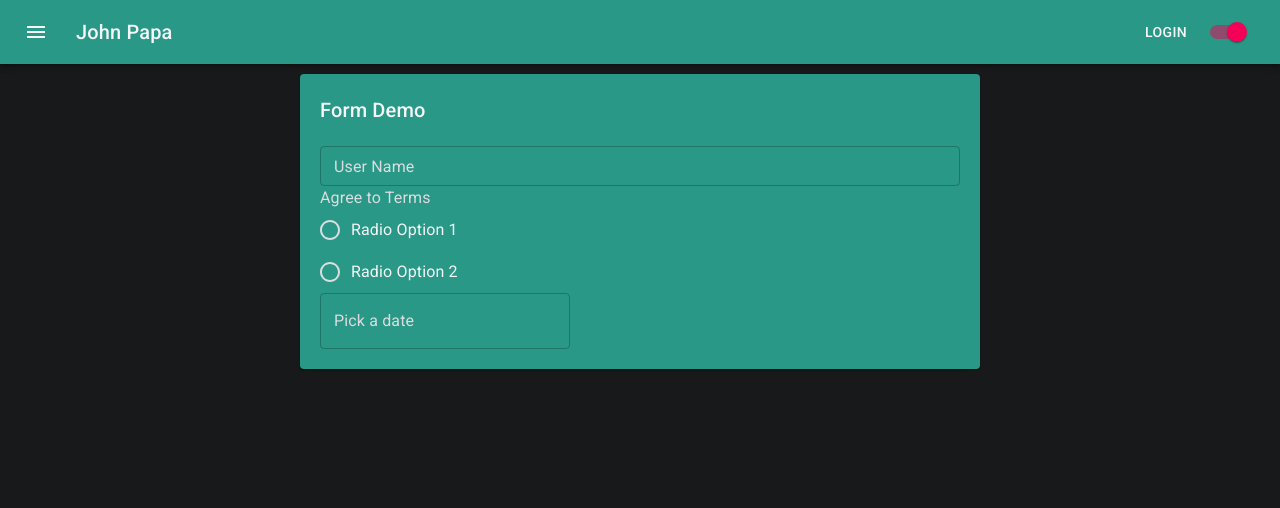
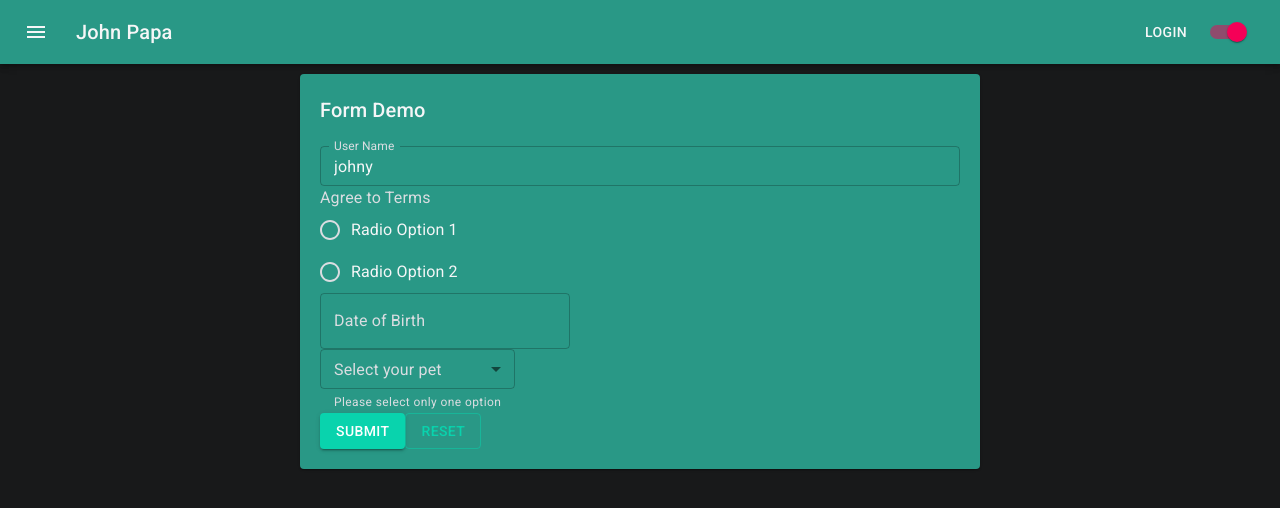
Before and after one commit to RonAlmog/nextjs-blog-mui, a Next.js app: page /demos/form in a window 1280 px wide. Shown: the top 508 px of the page. Built offline with nearby package versions, Linux system fonts and the light colour scheme.

Commit message:
add dropdown. send options as params

```diff
--- a/components/form/FormInputDate.tsx
+++ b/components/form/FormInputDate.tsx
@@ -1,7 +1,7 @@
 import React from "react";
 import DateFnsUtils from "@date-io/date-fns";
-import { LocalizationProvider } from "@mui/lab";
-import AdapterDateFns from "@mui/lab/AdapterDateFns";
+import { LocalizationProvider } from "@mui/x-date-pickers";
+import { AdapterDateFns } from "@mui/x-date-pickers/AdapterDateFns";
 import { Stack, TextField } from "@mui/material";
 import { DatePicker } from "@mui/x-date-pickers/DatePicker";
 import { useState } from "react";
@@ -14,7 +14,7 @@ export const FormInputDate = ({ name, control, label }: FormInputProps) => {
   const [selectedDate, setSelectedDate] = useState<Date | null>(null);
   console.log({ selectedDate });
   return (
-    <LocalizationProvider dataAdapter={AdapterDateFns}>
+    <LocalizationProvider dateAdapter={AdapterDateFns}>
       <Controller
         name={name}
         control={control}
--- /dev/null
+++ b/components/form/FormInputDropdown.tsx
@@ -0,0 +1,48 @@
+import React from "react";
+import {
+  FormControl,
+  FormHelperText,
+  InputLabel,
+  MenuItem,
+  Select,
+} from "@mui/material";
+import { useFormContext, Controller } from "react-hook-form";
+import { FormInputProps } from "./FormInputProps";
+
+export const FormInputDropdown: React.FC<FormInputProps> = ({
+  name,
+  control,
+  label,
+  selectOptions,
+}) => {
+  const generateSingleOptions = () => {
+    if (selectOptions) {
+      return selectOptions.map((option: any) => {
+        return (
+          <MenuItem key={option.value} value={option.value}>
+            {option.text}
+          </MenuItem>
+        );
+      });
+    }
+    return [];
+  };
+
+  return (
+    <FormControl size={"small"}>
+      <InputLabel>{label}</InputLabel>
+      <Controller
+        render={({ field: { onChange, value } }) => (
+          <Select onChange={onChange} value={value}>
+            {generateSingleOptions()}
+          </Select>
+        )}
+        control={control}
+        name={name}
+      />
+      <FormHelperText id="myhelpertext">
+        Please select only one option
+      </FormHelperText>
+    </FormControl>
+  );
+};
--- a/components/form/FormInputMultiCheckbox.tsx
+++ b/components/form/FormInputMultiCheckbox.tsx
@@ -3,6 +3,7 @@ import {
   Checkbox,
   FormControl,
   FormControlLabel,
+  FormHelperText,
   FormLabel,
 } from "@mui/material";
 import { Controller } from "react-hook-form";
@@ -69,6 +70,9 @@ export const FormInputMultiCheckbox: React.FC<FormInputProps> = ({
           );
         })}
       </div>
+      <FormHelperText id="myhelpertext">
+        Please select only one option
+      </FormHelperText>
     </FormControl>
   );
 };
--- a/components/form/FormInputProps.ts
+++ b/components/form/FormInputProps.ts
@@ -3,4 +3,5 @@ export interface FormInputProps {
   control: any;
   label: string;
   setValue?: any;
+  selectOptions?: any[];
 }
--- a/pages/demos/form.tsx
+++ b/pages/demos/form.tsx
@@ -1,7 +1,9 @@
+import { Button } from "@mui/material";
 import Paper from "@mui/material/Paper";
 import Typography from "@mui/material/Typography";
 import { FormProvider, useForm } from "react-hook-form";
 import { FormInputDate } from "../../components/form/FormInputDate";
+import { FormInputDropdown } from "../../components/form/FormInputDropdown";
 import { FormInputRadio } from "../../components/form/FormInputRadio";
 import { FormInputText } from "../../components/form/FormInputText";
 import MuiPicker from "../../components/form/MuiPicker";
@@ -11,7 +13,7 @@ type Props = {};
 interface IFormInput {
   userName: string;
   agreeToTerms: string;
-  preferences: string[];
+  preferences: any[];
   dateOfBirth: Date;
   selectedPet: string;
   salary: number;
@@ -30,6 +32,12 @@ const FormDemo = (props: Props) => {
   const { handleSubmit, reset, control, setValue, watch } = methods;
   const onSubmit = (data: IFormInput) => console.log(data);
 
+  const selectOptions = [
+    { value: "cat", text: "Cat" },
+    { value: "dog", text: "Dog" },
+    { value: "camel", text: "Camel" },
+    { value: "elephant", text: "Elephant" },
+  ];
   return (
     <Paper
       style={{
@@ -42,18 +50,32 @@ const FormDemo = (props: Props) => {
       <Typography variant="h6"> Form Demo</Typography>
       {/* "handleSubmit" will validate your inputs before invoking "onSubmit"  */}
       <form onSubmit={handleSubmit(onSubmit)}>
-        <FormInputText name="useName" control={control} label="User Name" />
+        <FormInputText name="userName" control={control} label="User Name" />
         <FormInputRadio
           name="agreeToTerms"
           control={control}
           label="Agree to Terms"
         />
-        {/* <FormInputDate
+        <FormInputDate
           name="dateOfBirth"
           control={control}
           label="Date of Birth"
-        /> */}
-        <MuiPicker />
+        />
+        <FormInputDropdown
+          name="preferences"
+          control={control}
+          label="Select your pet"
+          selectOptions={selectOptions}
+        />
+        <br />
+        <Button onClick={handleSubmit(onSubmit)} variant={"contained"}>
+          {" "}
+          Submit{" "}
+        </Button>
+        <Button onClick={() => reset()} variant={"outlined"}>
+          {" "}
+          Reset{" "}
+        </Button>
       </form>
     </Paper>
   );
```
